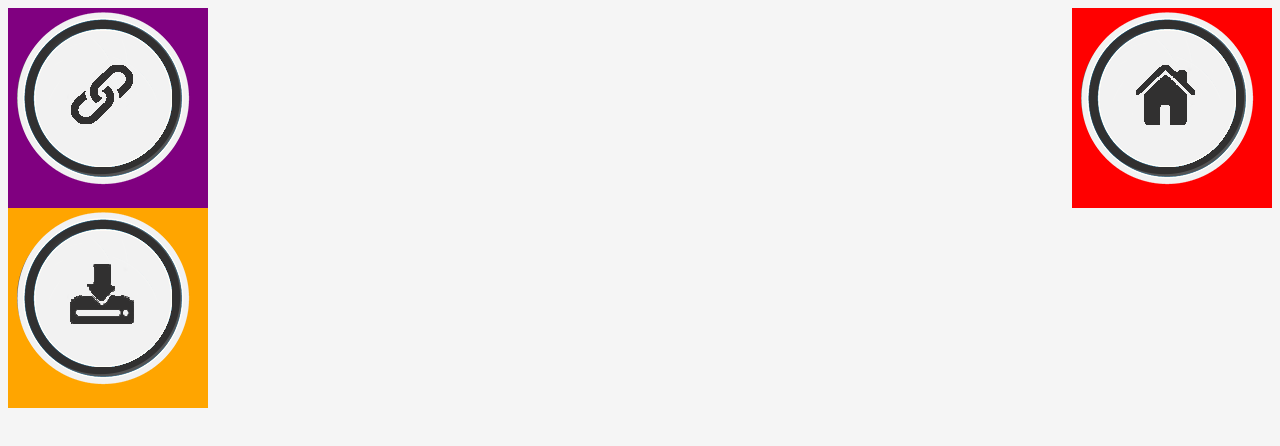
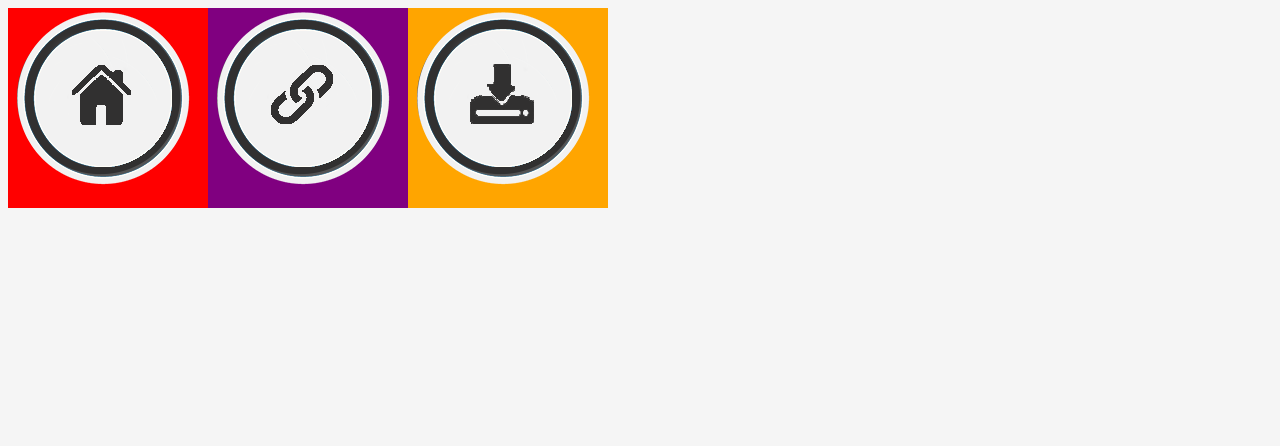
Before and after one commit to M2B0C17-zz/Aquarium, a plain HTML site: page index.html in a window 1280 px wide. Drawn offline with Linux system fonts and the light colour scheme.

Commit message:
Todas a la izquierda! con float: left;

```diff
--- a/css/estilos.css
+++ b/css/estilos.css
@@ -22,13 +22,15 @@ li{
 
 .i1{
 	background-color: red;
-	float: right;
+	float: left;
 }
 
 .i2{
 	background-color: purple;
+	float: left;
 }
 
 .i3{
 	background-color: orange;
+	float: left;
 }
```
